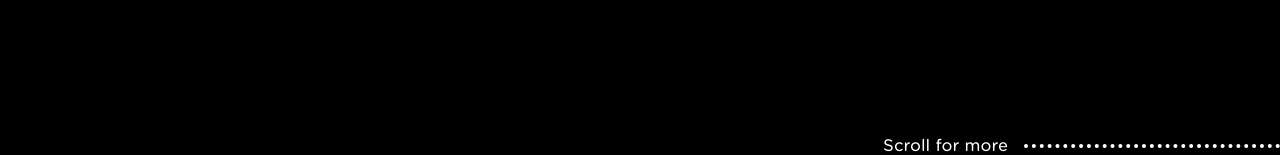
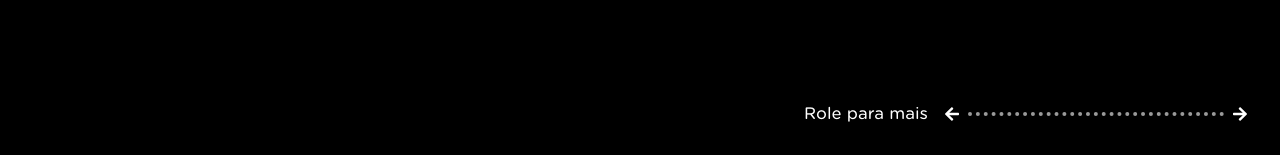
Before and after one commit to ferndsgabriel/Portfolio, a React (Vite) app: page / in a window 1280 px wide. Shown: the part 642-797 px from the top of the page. Built offline with nearby package versions, Linux system fonts and the light colour scheme.

Commit message:
finish portfolio v2

```diff
--- a/src/App.css
+++ b/src/App.css
@@ -87,10 +87,10 @@ a, button{
 }
 
 ::-webkit-scrollbar-thumb {
-    background: black;
+    background: white;
     border-radius: 0px;
 }
 
 ::-webkit-scrollbar-thumb:hover {
-    background: rgb(44, 44, 44);
+    background: rgba(255, 255, 255, 0.623);
 }
--- a/src/Pages/home/index.tsx
+++ b/src/Pages/home/index.tsx
@@ -192,8 +192,8 @@ export default function Home (){
                         <div className="flex flex-col gap-2">
                             {contacts.map((item, index) => (
                                 <div key={index}>
-                                    <LinkArrow href={item.href}>
-                                        {item.title}
+                                    <LinkArrow >
+                                        <a href={item.href}>{item.title}</a>
                                     </LinkArrow>
                                 </div>
                             ))}
--- a/src/components/ui/LinkArrow/index.tsx
+++ b/src/components/ui/LinkArrow/index.tsx
@@ -1,19 +1,16 @@
 import { memo, type ReactNode } from "react"
 import { FaArrowRight } from "react-icons/fa";
 
-interface linkProps extends React.AnchorHTMLAttributes<HTMLAnchorElement> {
-    href?:string;
-    children:ReactNode;
+interface LinkArrowProps {
+    children: ReactNode;
 }
 
-function LinkArrow({href, children, ...rest}:linkProps){
-    return(
-        <a target="_blank" href={href} className="flex items-center gap-4 font-semibold group" {...rest}>
-            <FaArrowRight className="group-hover:-translate-x-2 transition-all duration-300"/>
-            <span>
-                {children}
-            </span>
-        </a>
+function LinkArrow({ children }: LinkArrowProps) {
+    return (
+        <span className="flex items-center gap-4 font-semibold group">
+            <FaArrowRight className="group-hover:-translate-x-2 transition-all duration-300" />
+            <span>{children}</span>
+        </span>
     )
 }
 
--- a/src/components/ui/button/index.tsx
+++ b/src/components/ui/button/index.tsx
@@ -1,5 +1,4 @@
 import { memo } from "react";
-import { useBg } from "../../../contexts/bgColorContext";
 
 interface ButtonProps extends React.ButtonHTMLAttributes<HTMLButtonElement>{
     children: React.ReactNode
@@ -7,15 +6,11 @@ interface ButtonProps extends React.ButtonHTMLAttributes<HTMLButtonElement>{
 
 function Button ({children, ...rest}:ButtonProps){
 
-    const { bg } = useBg();
-    const textBg = `group-hover:text-[${bg}]`.trim();
-
-
     return(
         <button {...rest}
         className="w-full border-1 p-4 rounded-sm border-l-2 relative h-14 flex items-center justify-center group">
             <div className="absolute h-full w-0 top-0 left-0 h-g flex items-center justify-center bg-white group-hover:w-full transition-all duration-500"/>
-            <div className={`${textBg} absolute`}>
+            <div className='group-hover:text-[#0508CF] absolute'>
                 {children}
             </div>
         </button>
--- a/src/components/ui/scrollStatus/index.tsx
+++ b/src/components/ui/scrollStatus/index.tsx
@@ -1,15 +1,21 @@
 import { memo } from "react"
 import { useBg } from "../../../contexts/bgColorContext";
+import { FaArrowLeft, FaArrowRight } from "react-icons/fa";
+import { useTranslation } from "react-i18next";
 
 function ScrollStatus (){
 
     const { scrollPercent } = useBg();
+    const {t,  ready } = useTranslation("home");
 
+    if (!ready) return null;
 
     return(
-        <div className="fixed bottom-0 right-0 flex items-center gap-4 p-8d">
-            <span className="text-white">Scroll for more</span>
+        <div className="fixed bottom-0 right-0 lg:flex items-center gap-4 p-8 hidden">
+            <span className="text-white">{t('components.scroll')}</span>
 
+            <div className="flex items-center gap-2">
+                <FaArrowLeft/>
                 <div className="flex items-center w-64 relative">
                     {/* Linha sólida ocupando 50% */}
                     <span style={{width: `${scrollPercent}%`}}
@@ -17,7 +23,9 @@ function ScrollStatus (){
 
                     {/* Linha pontilhada com tamanho fixo */}
                     <span
-                className="w-full border-t-4 border-dotted border-white"></span>
+                    className="w-full border-t-4 border-dotted border-white/60"></span>
+                </div>
+                <FaArrowRight/>
             </div>
         </div>
 
--- a/src/contexts/bgColorContext.tsx
+++ b/src/contexts/bgColorContext.tsx
@@ -1,6 +1,7 @@
 import { createContext, useContext, useState, useEffect, useRef, type ReactNode } from 'react';
 
-const bgColors = ['#000000', 'rgb(4,6,90)', 'rgb(1,3,134)', 'rgb(5,8,207)'];
+const bgColors = ['#000000', '#04065A', '#010386', '#0508CF'];
+
 
 interface BgContextType {
   bg: string;
--- a/src/languages/en.json
+++ b/src/languages/en.json
@@ -56,7 +56,7 @@
             { "title": "JavaScript", "image": "https://drive.google.com/file/d/168JjYSFLB0ESlwvH9fN3ldsjJ_8Gx4Fm/view?usp=drive_link" },
             { "title": "TypeScript", "image": "https://drive.google.com/file/d/1ucUAUEUjG-Ri0fNMbuG-ZlWbwz14LdXU/view?usp=drive_link" },
             { "title": "React.JS", "image": "https://drive.google.com/file/d/1Hu4j-OLyZxabaUXFmzUi8J3FesbTJg9w/view?usp=drive_link" },
-            { "title": "Next.JS", "image": "https://drive.google.com/file/d/1W4BEA_ZcMllbYndkiXuOugnynlOTgo5d/view?usp=drive_link" },
+            { "title": "Next.JS", "image": "https://drive.google.com/file/d/1hn3GQFWimtaOXOc5V-LhYqm-hnM38HW7/view?usp=drive_link" },
             { "title": "Node.JS", "image": "https://drive.google.com/file/d/1CWX7qwGnWix_GRq4dZHs32Gcieka4qef/view?usp=drive_link" },
             { "title": "Nest.JS", "image": "https://drive.google.com/file/d/1R1WgO5UgJV3IEHrEJr-7nbMi1t1ApbCk/view?usp=drive_link" },
             { "title": "MongoDB", "image": "https://drive.google.com/file/d/1NuLCx6578f_jGsXV249S9bR8F9aMO553/view?usp=drive_link" },
@@ -69,6 +69,11 @@
     "certificates": {
         "title": "Certificates",
         "certificates": [
+            {
+                "title": "IT Management",
+                "description": "Bachelor’s degree in Information Technology Management from FATEC",
+                "image": "https://drive.google.com/file/d/15B3VzymgEqcTehe0kkcCvmImDrkW60YY/view?usp=drive_link"
+                },
             {
                 "title": "From Zero to API: JavaScript and TypeScript Course - JS/TS",
                 "description": "Complete Node.js course covering the creation of secure and scalable RESTful APIs, including authentication with JWT and Bcrypt, best development practices, and performance optimization. Includes Docker, Dockerfile, and TypeScript concepts.",
@@ -128,5 +133,9 @@
     "sendEmail":{
         "error": "There was an error sending the email. Please try again later.",
         "success": "Email sent successfully!"
+    },
+
+    "components":{
+        "scroll":"Scroll for more"
     }
 }
--- a/src/languages/ptbr.json
+++ b/src/languages/ptbr.json
@@ -71,7 +71,7 @@
             { "title": "JavaScript", "image": "https://drive.google.com/file/d/168JjYSFLB0ESlwvH9fN3ldsjJ_8Gx4Fm/view?usp=drive_link" },
             { "title": "TypeScript", "image": "https://drive.google.com/file/d/1ucUAUEUjG-Ri0fNMbuG-ZlWbwz14LdXU/view?usp=drive_link" },
             { "title": "React.JS", "image": "https://drive.google.com/file/d/1Hu4j-OLyZxabaUXFmzUi8J3FesbTJg9w/view?usp=drive_link" },
-            { "title": "Next.JS", "image": "https://drive.google.com/file/d/1W4BEA_ZcMllbYndkiXuOugnynlOTgo5d/view?usp=drive_link" },
+            { "title": "Next.JS", "image": "https://drive.google.com/file/d/1hn3GQFWimtaOXOc5V-LhYqm-hnM38HW7/view?usp=drive_link" },
             { "title": "Node.JS", "image": "https://drive.google.com/file/d/1CWX7qwGnWix_GRq4dZHs32Gcieka4qef/view?usp=drive_link" },
             { "title": "Nest.JS", "image": "https://drive.google.com/file/d/1R1WgO5UgJV3IEHrEJr-7nbMi1t1ApbCk/view?usp=drive_link" },
             { "title": "MongoDB", "image": "https://drive.google.com/file/d/1NuLCx6578f_jGsXV249S9bR8F9aMO553/view?usp=drive_link" },
@@ -84,6 +84,11 @@
     "certificates": {
         "title": "Certificados",
         "certificates": [
+            {
+                "title": "Gestão de TI",
+                "description": "Graduação de gestão de tecnologia da informação pela FATEC",
+                "image":"https://drive.google.com/file/d/15B3VzymgEqcTehe0kkcCvmImDrkW60YY/view?usp=drive_link"
+            },
             {
                 "title": "Do Zero à API: Curso de JavaScript e TypeScript - JS/TS",
                 "description": "Curso completo de Node.js, abordando a criação de APIs RESTful seguras e escaláveis, incluindo autenticação com JWT e Bcrypt, boas práticas de desenvolvimento e otimização de desempenho. Inclui Docker, Dockerfile e conceitos de TypeScript.",
@@ -153,5 +158,9 @@
     "sendEmail":{
         "error": "Ocorreu um erro ao enviar o e-mail. Por favor, tente novamente mais tarde.",
         "success": "E-mail enviado com sucesso!"
+    },
+
+    "components":{
+        "scroll":"Role para mais"
     }
 }
```
Lines whose indentation alone changed are shown as unchanged.
